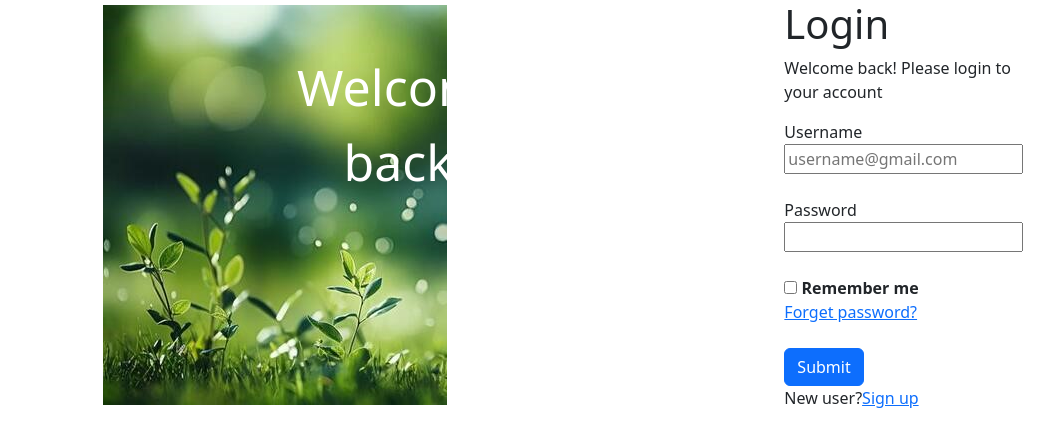
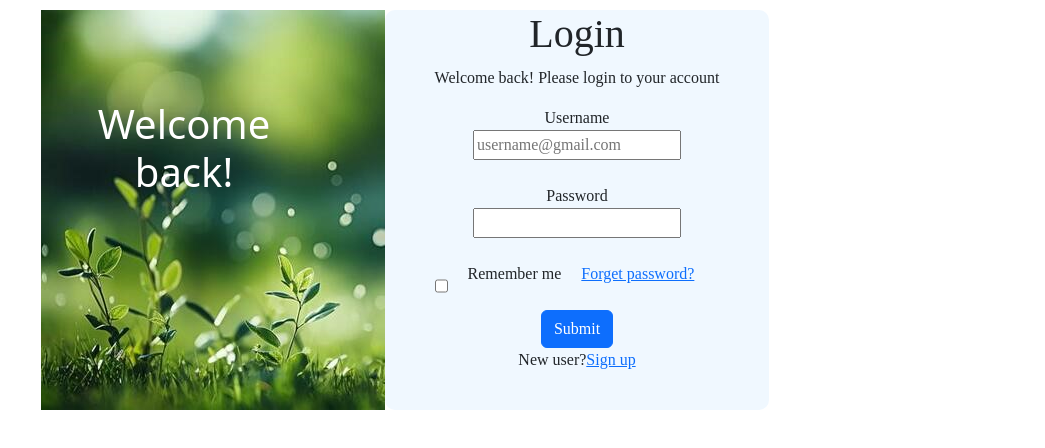
Before and after one commit to Adeeba-Arif/html-css-task-03, a plain HTML site: page index.html in a window 1280 px wide. Shown: the whole page, without its empty margins (235-1280 px from the left). Drawn offline with nearby package versions, Linux system fonts and the light colour scheme.

Commit message:
changes updated

```diff
--- a/index.html
+++ b/index.html
@@ -14,29 +14,29 @@
         </div>
 
         <div class="text">
-            Welcome <br>back!
+            <h1>
+                Welcome <br>back!
+            </h1>
         </div>
+    <div class="form"><div>
+        <h1>Login</h1>
     </div>
-
-    <div class="form">
-        <h1>Login</h1>
-        <p>Welcome back! Please login to your account</p>
+        <div >
+            <p>Welcome back! Please login to your account</p>
+        </div>
          <form>
             <div>
                 <label >Username</label> <br>
-            </div>
-           <div>
             <input type="email" placeholder="username@gmail.com" required> <br> <br>
            </div>
-           <div>
+           <div class="input">
             <label >Password</label> <br>
             <input type="password" required> <br><br>
            </div>
-           <div>
+           <div class="checkout">
             <input type="checkbox">
-            <b><label for="check">Remember me</label></b>
-           </div>
-           <div>
+            <label for="check">Remember me</label>
+
             <a href="#">Forget password?</a> <br><br>
            </div>
            <div>
@@ -48,5 +48,6 @@
          </form>
     </div>
 </div>
+</div>
 </body>
 </html>
--- a/style.css
+++ b/style.css
@@ -3,36 +3,42 @@ body{
     align-items: center;
     justify-content: center;
     height: 100vp;
+
 }
 .container {
+    padding-top: 10px;
     display: flex ;
-    /* display: inline-block;  */
-    align-items: right;
     justify-content: center;
     text-align: center;
-    background-color: #ffffff;
+
 }
 
 .text {
     position: absolute;
-    color: #ffffff;
+    color: white;
     position: absolute;
-    font-size: 50px;
-    top: 50px;
+    top: 100px;
     bottom: 10px;
-    right: 6px;
+    right: 35%;
     left: 6px;
 }
 .form{
+    font-family: "Times New Roman", Times, serif;
     max-width: 400px;
     display: flex 1;
-    align-items: left;
-    justify-content: center;
-    background-color: #ffffff;
-}
+    text-align: center;
+    background-color: aliceblue;
+    border-radius: 10px;
+    padding-left: 50px;
+    padding-right: 50px;
+ }
 .img-container{
+    border-radius: 10px;
     position: relative;
     display: flex 1;
-    /* align-items: center; */
     max-width: 600px;
 }
+.checkout{
+    display: flex;
+    gap: 20px;
+}
```
